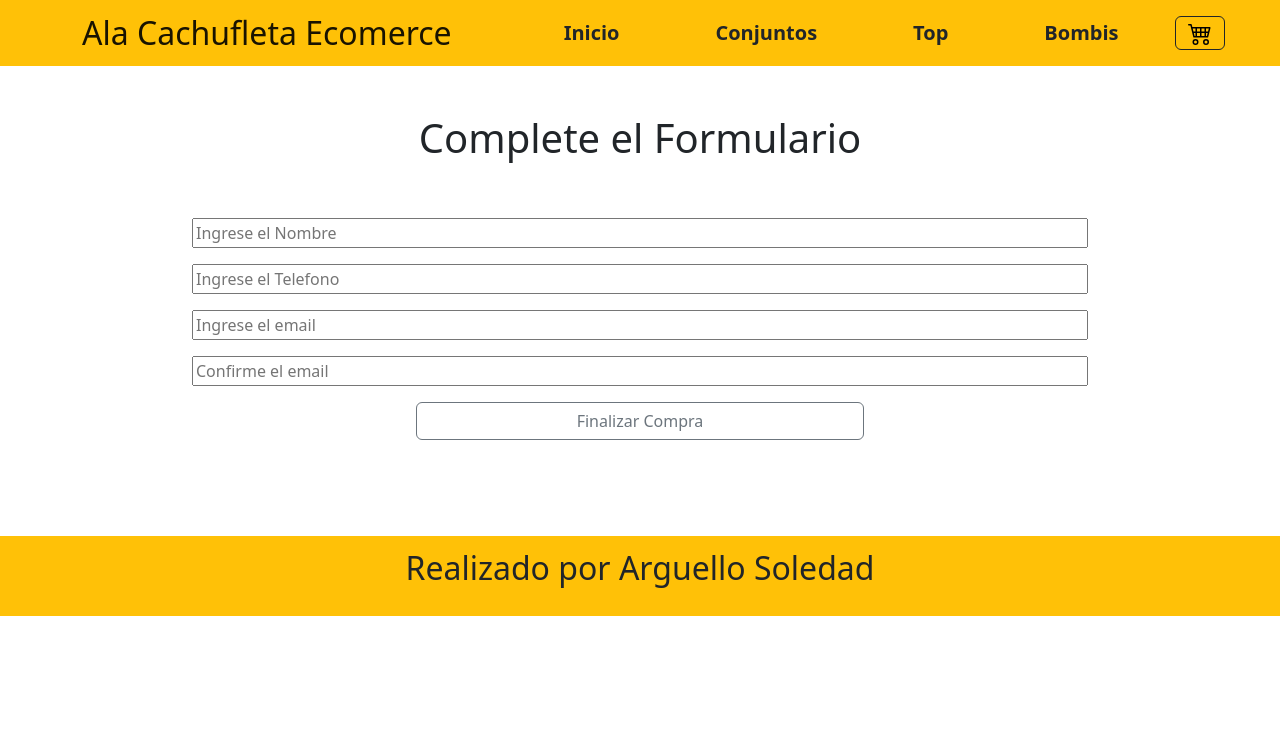
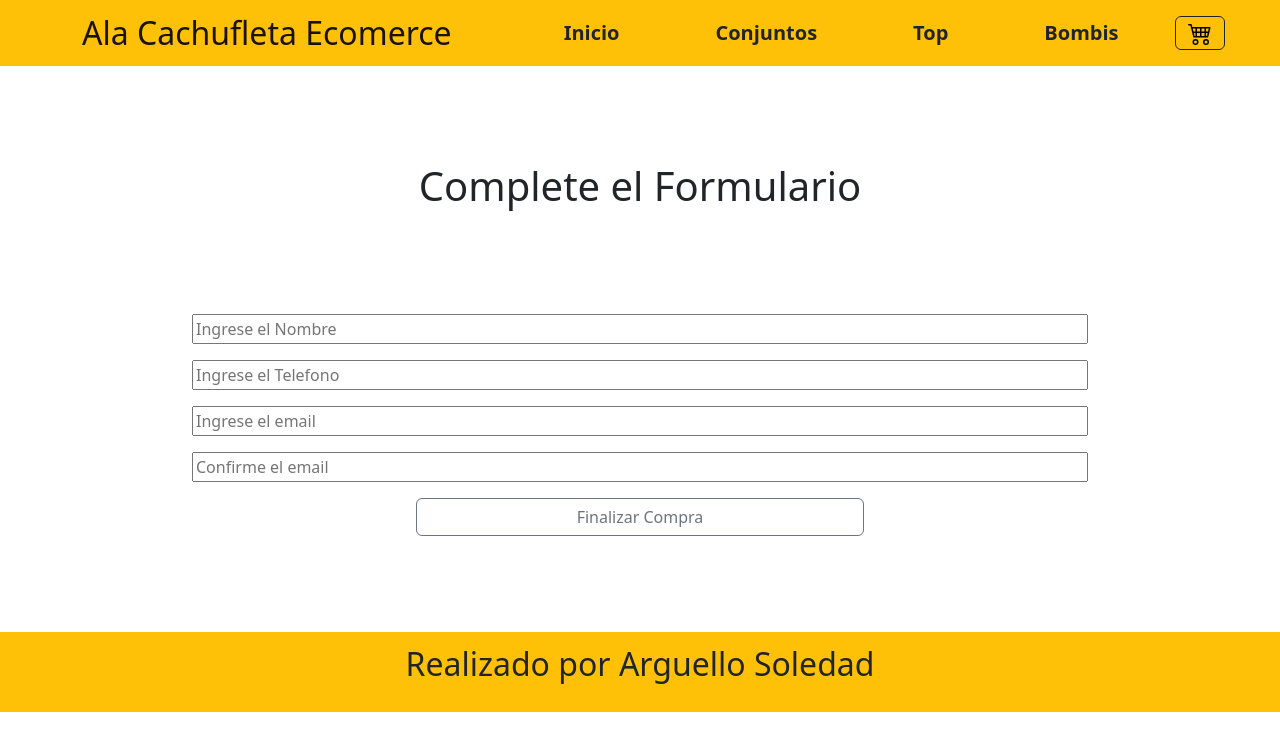
Before and after one commit to sole-arguello/PF-React-ArguelloMariaSoledad, a React (Vite) app in the folder ecomerce/: page /ckeckout in a window 1280 px wide. Shown: the top 750 px of the page. Built offline with nearby package versions, Linux system fonts and the light colour scheme.

Commit message:
corrijo estilos y deploy

```diff
--- a/ecomerce/src/components/Checkout/Checkout.jsx
+++ b/ecomerce/src/components/Checkout/Checkout.jsx
@@ -54,7 +54,7 @@ function Checkout({ greeting }) {
                 <Link className='btn btn-warning fw-semibold text-dark my-5' to='/'>Volver al Inicio</Link>
           </div>)
         : (<div className='text-center my-5'>
-            <h1 className='my-3 my-5'>{greeting}</h1>
+            <h1 className='py-5 my-5'>{greeting}</h1>
             <CheckoutValidacion generateOrder={generateOrder} handleForm={handleForm} dataForm={dataForm} />
           </div>)
      }
```
Also changed, not shown: 1 other file (tests, documents, lock files or other folders).
